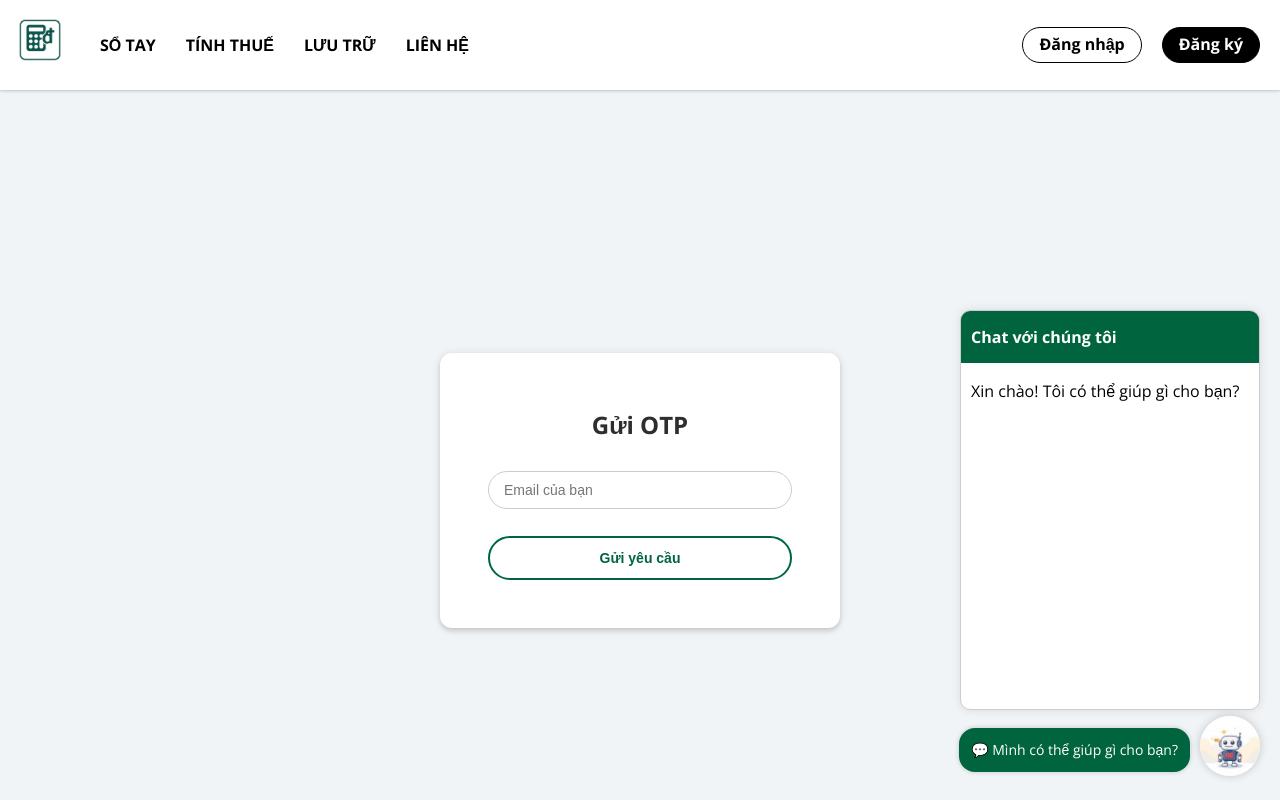
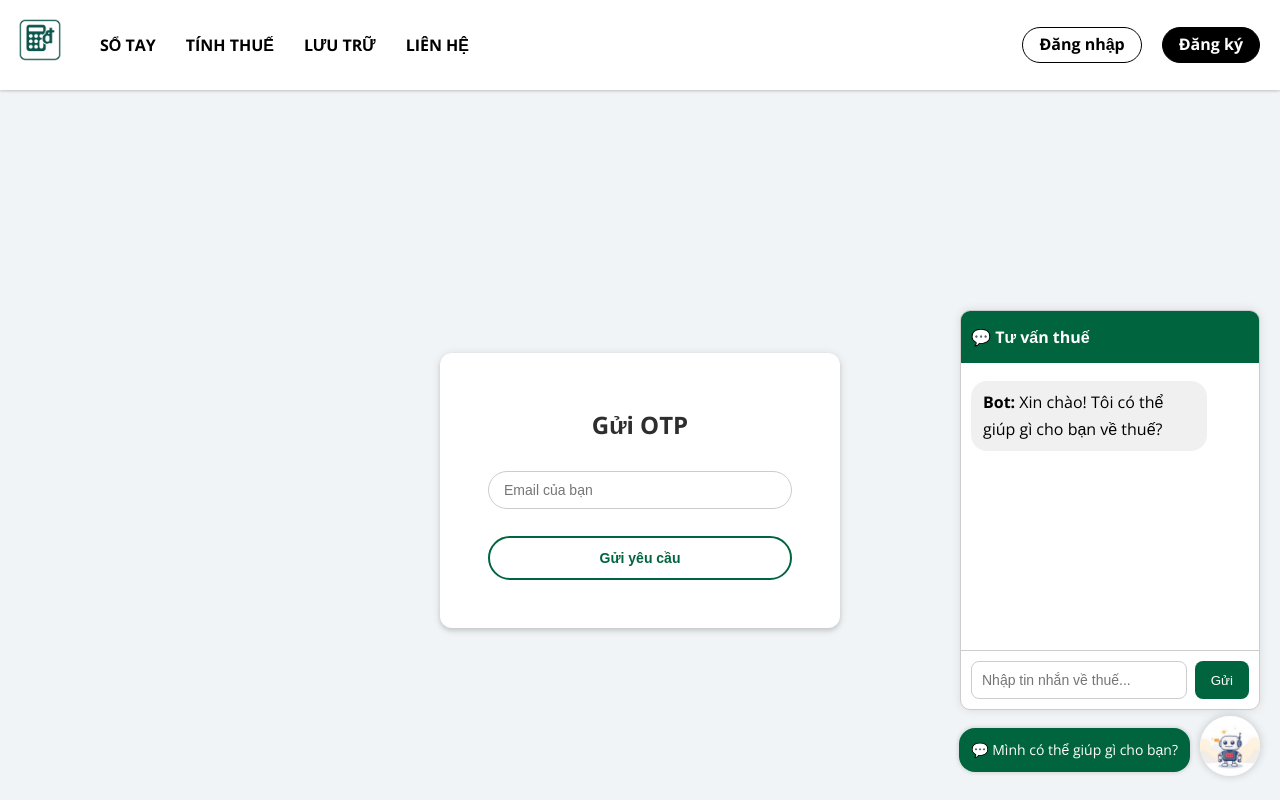
Before and after one commit to meadowilla/Vietnamese-Tax-Calculation---Frontendd, a React (Vite) app: page /account/forgot-password in a window 1280 px wide. Both pictures are taken after a click on the element 1230 px from the left and 750 px from the top of the page. Shown: the top 800 px of the page. Built offline with nearby package versions, Linux system fonts and the light colour scheme.

Commit message:
update backend chatbox

```diff
--- a/src/screens/ChatBot.jsx
+++ b/src/screens/ChatBot.jsx
@@ -1,12 +1,58 @@
-import { useState } from 'react';
+import { useState, useEffect, useRef } from 'react';
 import './ChatBot.css';
 
 function ChatBot() {
   const [isOpen, setIsOpen] = useState(false);
+  const [messages, setMessages] = useState([
+    { from: 'bot', text: 'Xin chào! Tôi có thể giúp gì cho bạn về thuế?' }
+  ]);
+  const [input, setInput] = useState('');
+  const [isSending, setIsSending] = useState(false);
+  const chatEndRef = useRef(null);
+
+  // Auto-scroll to bottom when messages change
+  useEffect(() => {
+    if (chatEndRef.current) {
+      chatEndRef.current.scrollIntoView({ behavior: 'smooth' });
+    }
+  }, [messages]);
+
+  const handleSend = async () => {
+    if (!input.trim() || isSending) return;
+
+    const userMessage = { from: 'user', text: input };
+    setMessages(prev => [...prev, userMessage]);
+    setIsSending(true);
+
+    try {
+      const response = await fetch('http://localhost:3000/auth/chat/', {
+        method: 'POST',
+        headers: { 'Content-Type': 'application/json' },
+        body: JSON.stringify({ message: input })
+      });
+      const data = await response.json();
+
+      const botMessage = { from: 'bot', text: data.reply };
+      setMessages(prev => [...prev, botMessage]);
+    } catch (error) {
+      const errorMsg = { from: 'bot', text: '❌ Xin lỗi, có lỗi kết nối với máy chủ.' };
+      setMessages(prev => [...prev, errorMsg]);
+    } finally {
+      setIsSending(false);
+      setInput('');
+    }
+  };
+
+  function parseMessageWithLinks(text) {
+    const emailRegex = /([a-zA-Z0-9._%+-]+@[a-zA-Z0-9.-]+\.[a-zA-Z]{2,})/g;
+    return text.replace(
+      emailRegex,
+      '<a href="mailto:$1" style="color:#00653e; text-decoration:underline;">$1</a>'
+    );
+  }
 
   return (
     <>
-      {/* Nút Chatbot */}
       <div className="chatbot-wrapper">
         <div className="chat-tooltip">💬 Mình có thể giúp gì cho bạn?</div>
         <div className="chatbot-button bounce" onClick={() => setIsOpen(!isOpen)}>
@@ -14,12 +60,67 @@ function ChatBot() {
         </div>
       </div>
 
-      {/* Hộp chat */}
       {isOpen && (
         <div className="chatbox">
-          <div className="chat-header">Chat với chúng tôi</div>
+          <div className="chat-header">💬 Tư vấn thuế</div>
           <div className="chat-body">
-            <p>Xin chào! Tôi có thể giúp gì cho bạn?</p>
+            {messages.map((msg, idx) => (
+              <p
+                key={idx}
+                style={{
+                  textAlign: msg.from === 'user' ? 'right' : 'left',
+                  margin: '8px 0',
+                  backgroundColor: msg.from === 'user' ? '#e6f7ff' : '#f0f0f0',
+                  padding: '8px 12px',
+                  borderRadius: '16px',
+                  maxWidth: '85%',
+                  alignSelf: msg.from === 'user' ? 'flex-end' : 'flex-start',
+                  wordBreak: 'break-word',
+                  overflowWrap: 'break-word',
+                  whiteSpace: 'pre-wrap'
+                }}
+                dangerouslySetInnerHTML={{
+                  __html: `<strong>${msg.from === 'user' ? 'Bạn' : 'Bot'}:</strong> ${
+                    msg.from === 'bot' ? parseMessageWithLinks(msg.text) : msg.text
+                  }`
+                }}
+              />
+            ))}
+            <div ref={chatEndRef} />
+          </div>
+
+          <div style={{ padding: '10px', borderTop: '1px solid #ccc', display: 'flex' }}>
+            <input
+              type="text"
+              value={input}
+              onChange={(e) => setInput(e.target.value)}
+              onKeyDown={(e) => e.key === 'Enter' && handleSend()}
+              placeholder="Nhập tin nhắn về thuế..."
+              style={{
+                flex: 1,
+                padding: '10px',
+                border: '1px solid #ccc',
+                borderRadius: '8px',
+                fontSize: '14px'
+              }}
+              disabled={isSending}
+            />
+            <button
+              onClick={handleSend}
+              disabled={isSending}
+              style={{
+                marginLeft: '8px',
+                padding: '10px 16px',
+                backgroundColor: isSending ? '#ccc' : '#00653e',
+                color: 'white',
+                border: 'none',
+                borderRadius: '8px',
+                cursor: isSending ? 'not-allowed' : 'pointer',
+                transition: 'background-color 0.3s ease'
+              }}
+            >
+              {isSending ? 'Đang gửi...' : 'Gửi'}
+            </button>
           </div>
         </div>
       )}
```
